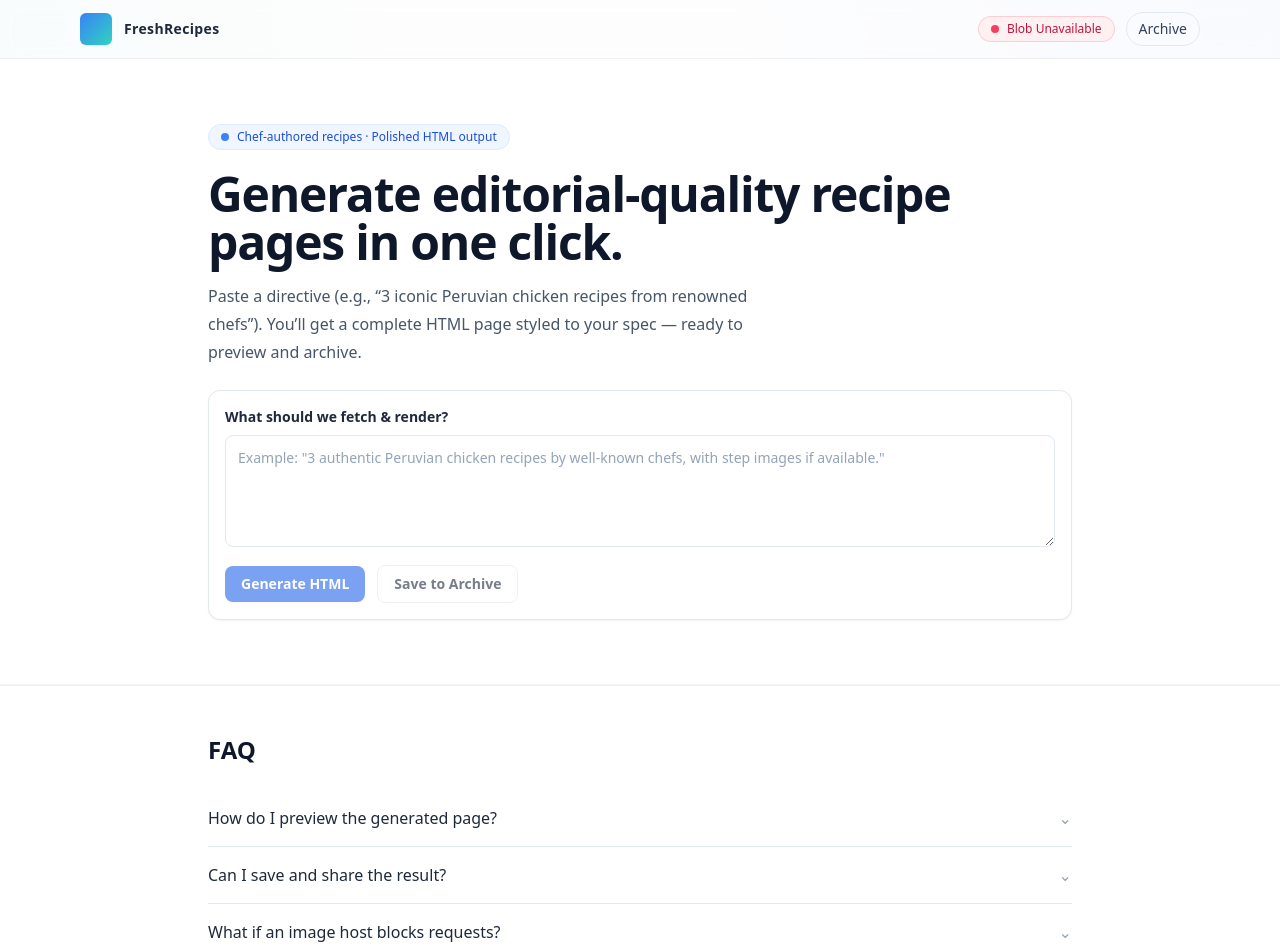
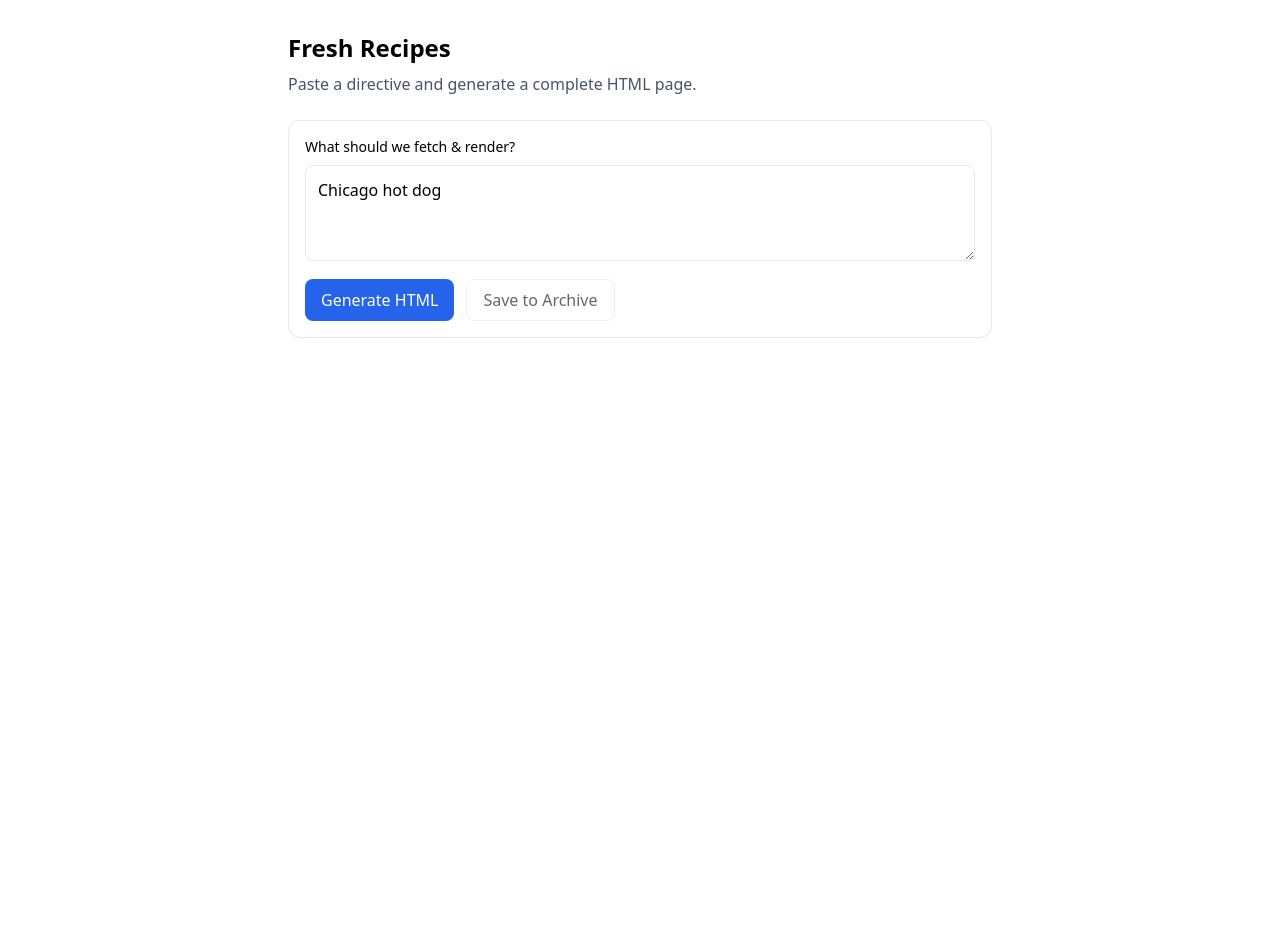
Before and after one commit to Apttyman/freshrecipes, a Next.js app: page / in a window 1280 px wide. Shown: the top 952 px of the page. After the commit the page ends 800 px from the top, so only its background shows below. Built offline with nearby package versions, Linux system fonts and the light colour scheme.

Commit message:
Update page.tsx

```diff
--- a/app/page.tsx
+++ b/app/page.tsx
@@ -1,83 +1,35 @@
 // app/page.tsx
 "use client";
 
-import { useEffect, useMemo, useState } from "react";
-
-type Health = { ok: boolean; count?: number } | null;
+import { useState } from "react";
 
 export default function Home() {
-  const [instruction, setInstruction] = useState("");
+  const [prompt, setPrompt] = useState("Chicago hot dog");
   const [loading, setLoading] = useState(false);
-  const [saving, setSaving] = useState(false);
-  const [html, setHtml] = useState<string>("");
-  const [health, setHealth] = useState<Health>(null);
-  const [error, setError] = useState<string>("");
-
-  useEffect(() => {
-    (async () => {
-      try {
-        const res = await fetch("/api/blob-health", { cache: "no-store" });
-        if (res.ok) setHealth(await res.json());
-        else setHealth({ ok: false });
-      } catch {
-        setHealth({ ok: false });
-      }
-    })();
-  }, []);
-
-  const badge = useMemo(() => {
-    if (!health) return null;
-    return (
-      <span
-        className={`inline-flex items-center gap-2 rounded-full px-3 py-1 text-xs font-medium ${
-          health.ok
-            ? "bg-emerald-50 text-emerald-700 ring-1 ring-emerald-200"
-            : "bg-rose-50 text-rose-700 ring-1 ring-rose-200"
-        }`}
-        title={health.ok ? "Blob accessible" : "Blob unavailable"}
-      >
-        <span
-          className={`h-2 w-2 rounded-full ${
-            health.ok ? "bg-emerald-500" : "bg-rose-500"
-          }`}
-        />
-        Blob {health.ok ? "Healthy" : "Unavailable"}
-        {typeof health.count === "number" && (
-          <span className="opacity-70">· {health.count}</span>
-        )}
-      </span>
-    );
-  }, [health]);
-
-  function extractImageUrls(docHtml: string): string[] {
-    const urls = new Set<string>();
-    const re = /<img[^>]*\bsrc=(['"]?)(https?:\/\/[^'">\s)]+)\1/gi;
-    let m: RegExpExecArray | null;
-    while ((m = re.exec(docHtml))) urls.add(m[2]);
-    return [...urls];
-  }
+  const [error, setError] = useState<string | null>(null);
+  const [html, setHtml] = useState<string | null>(null);
+  const [slug, setSlug] = useState<string | null>(null);
 
   async function onGenerate() {
-    setError("");
     setLoading(true);
-    setHtml("");
+    setError(null);
+    setHtml(null);
+    setSlug(null);
     try {
-      const res = await fetch("/api/generate", {
+      const r = await fetch("/api/generate", {
         method: "POST",
-        headers: { "content-type": "application/json" },
-        body: JSON.stringify({ instruction }),
+        headers: { "Content-Type": "application/json" },
+        body: JSON.stringify({ prompt }),
       });
-      const txt = await res.text();
-      if (!res.ok) throw new Error(txt || "Generate failed");
-
-      setHtml(txt);
-
-      // Preview in a new tab
-      const blob = new Blob([txt], { type: "text/html;charset=utf-8" });
-      const url = URL.createObjectURL(blob);
-      window.open(url, "_blank", "noopener,noreferrer");
+      const data = await r.json();
+      if (!r.ok) {
+        setError(data?.error || `HTTP ${r.status}`);
+        return;
+      }
+      setHtml(data?.html || "");
+      setSlug(data?.slug || "");
     } catch (e: any) {
-      setError(e?.message || "Generate failed");
+      setError(String(e?.message || e || "Request failed"));
     } finally {
       setLoading(false);
     }
@@ -85,165 +37,74 @@ export default function Home() {
 
   async function onSave() {
     if (!html) return;
-    setSaving(true);
-    setError("");
     try {
-      const images = extractImageUrls(html);
-      const res = await fetch("/api/save", {
+      const r = await fetch("/api/save", {
         method: "POST",
-        headers: { "content-type": "application/json" },
-        // include query so archive can show description
-        body: JSON.stringify({ html, images, query: instruction }),
+        headers: { "Content-Type": "application/json" },
+        body: JSON.stringify({ html, slug }),
       });
-      const data = await res.json().catch(() => ({}));
-      if (!res.ok) throw new Error(data?.error || "Save failed");
-      if (data?.url) window.open(data.url, "_blank", "noopener,noreferrer");
+      const data = await r.json();
+      if (!r.ok) {
+        alert(data?.error || `Save failed: HTTP ${r.status}`);
+        return;
+      }
+      // Expecting { urlHtml, urlJson? } from your /api/save
+      if (data?.urlHtml) window.location.href = data.urlHtml;
     } catch (e: any) {
-      setError(e?.message || "Save failed");
-    } finally {
-      setSaving(false);
+      alert(String(e?.message || e || "Save failed"));
     }
   }
 
   return (
-    <div className="min-h-dvh bg-[radial-gradient(1200px_800px_at_110%_-10%,rgba(46,91,255,.08),transparent_60%),radial-gradient(900px_700px_at_-10%_0%,rgba(20,184,166,.06),transparent_60%),linear-gradient(#fafbfc,#f7f8fb)]">
-      {/* Top bar */}
-      <header className="relative z-10 border-b border-black/5 bg-white/80 backdrop-blur supports-[backdrop-filter]:bg-white/60">
-        <div className="mx-auto flex max-w-6xl items-center justify-between gap-4 px-4 py-3">
-          <div className="flex items-center gap-3">
-            <div className="h-8 w-8 rounded-md bg-gradient-to-br from-blue-500 to-teal-400 shadow-sm" />
-            <span className="text-sm font-semibold tracking-wide text-slate-800">
-              FreshRecipes
-            </span>
-          </div>
-          <div className="flex items-center gap-3">
-            {badge}
-            <a
-              href="/archive"
-              className="rounded-full border border-slate-200 px-3 py-1.5 text-sm font-medium text-slate-700 hover:bg-slate-50"
-            >
-              Archive
-            </a>
-          </div>
-        </div>
-      </header>
-
-      {/* Hero + Generator only */}
-      <section className="relative overflow-hidden border-b border-black/5 bg-white">
-        <div className="mx-auto max-w-4xl px-4 py-12 md:py-16">
-          <div className="mb-3 inline-flex items-center gap-2 rounded-full border border-blue-100 bg-blue-50 px-3 py-1 text-xs font-medium text-blue-700">
-            <span className="h-2 w-2 rounded-full bg-blue-500" />
-            Chef-authored recipes · Polished HTML output
-          </div>
-          <h1 className="mt-2 text-4xl font-extrabold tracking-tight text-slate-900 md:text-5xl">
-            Generate editorial-quality recipe pages in one click.
-          </h1>
-          <p className="mt-4 max-w-prose text-base leading-7 text-slate-600">
-            Paste a directive (e.g., “3 iconic Peruvian chicken recipes from
-            renowned chefs”). You’ll get a complete HTML page styled to your
-            spec — ready to preview and archive.
+    <main className="mx-auto max-w-3xl p-4 sm:p-8">
+      <h1 className="text-2xl font-semibold mb-2">Fresh Recipes</h1>
+      <p className="text-slate-600 mb-6">
+        Paste a directive and generate a complete HTML page.
       </p>
 
-          {/* Generator form */}
-          <div className="mt-6 rounded-xl border border-slate-200 bg-white p-4 shadow-sm">
-            <label
-              htmlFor="instruction"
-              className="mb-2 block text-sm font-semibold text-slate-800"
-            >
+      <div className="rounded-xl border p-4 mb-4">
+        <label className="block text-sm font-medium mb-2">
           What should we fetch &amp; render?
         </label>
         <textarea
-              id="instruction"
-              value={instruction}
-              onChange={(e) => setInstruction(e.target.value)}
-              placeholder='Example: "3 authentic Peruvian chicken recipes by well-known chefs, with step images if available."'
-              className="h-28 w-full resize-vertical rounded-lg border border-slate-200 bg-white p-3 text-sm text-slate-900 outline-none ring-0 placeholder:text-slate-400 focus:border-blue-300 focus:ring-2 focus:ring-blue-200"
+          className="w-full rounded-lg border p-3 min-h-[96px] text-base"
+          value={prompt}
+          onChange={(e) => setPrompt(e.target.value)}
+          placeholder="e.g., 3 iconic Peruvian chicken recipes"
         />
-            <div className="mt-3 flex flex-wrap items-center gap-3">
+        <div className="mt-3 flex gap-3">
           <button
             onClick={onGenerate}
-                disabled={loading || !instruction.trim()}
-                className="inline-flex items-center justify-center rounded-lg bg-blue-600 px-4 py-2 text-sm font-semibold text-white shadow-sm hover:bg-blue-700 disabled:cursor-not-allowed disabled:opacity-60"
+            disabled={loading}
+            className="rounded-lg bg-blue-600 text-white px-4 py-2 disabled:opacity-60"
           >
             {loading ? "Generating…" : "Generate HTML"}
           </button>
           <button
             onClick={onSave}
-                disabled={saving || !html}
-                className="inline-flex items-center justify-center rounded-lg border border-slate-200 bg-white px-4 py-2 text-sm font-semibold text-slate-800 hover:bg-slate-50 disabled:cursor-not-allowed disabled:opacity-60"
+            disabled={!html}
+            className="rounded-lg border px-4 py-2 disabled:opacity-60"
           >
-                {saving ? "Saving…" : "Save to Archive"}
+            Save to Archive
           </button>
+        </div>
+
         {error && (
-                <span className="text-sm font-medium text-rose-600">{error}</span>
+          <p className="mt-3 text-sm text-red-600">
+            {JSON.stringify({ error })}
+          </p>
+        )}
+        {html && (
+          <details className="mt-4">
+            <summary className="cursor-pointer select-none">Preview (inline)</summary>
+            <iframe
+              title="preview"
+              className="mt-2 w-full h-[70vh] rounded-lg border"
+              srcDoc={html}
+            />
+          </details>
         )}
       </div>
-          </div>
-        </div>
-      </section>
-
-      {/* FAQ only (kept) */}
-      <section className="border-t border-black/5 bg-white">
-        <div className="mx-auto max-w-4xl px-4 py-12">
-          <h2 className="text-2xl font-bold text-slate-900">FAQ</h2>
-          <div className="mt-6 divide-y divide-slate-200">
-            <details className="group py-4">
-              <summary className="flex cursor-pointer list-none items-center justify-between text-slate-800">
-                How do I preview the generated page?
-                <span className="text-slate-400 group-open:rotate-180">⌄</span>
-              </summary>
-              <p className="mt-2 text-sm text-slate-600">
-                After you click <em>Generate HTML</em>, a new tab opens with the
-                full page. You can then save it to the Archive.
-              </p>
-            </details>
-            <details className="group py-4">
-              <summary className="flex cursor-pointer list-none items-center justify-between text-slate-800">
-                Can I save and share the result?
-                <span className="text-slate-400 group-open:rotate-180">⌄</span>
-              </summary>
-              <p className="mt-2 text-sm text-slate-600">
-                Yes. Use <em>Save to Archive</em> — you’ll get a public Blob URL
-                you can share.
-              </p>
-            </details>
-            <details className="group py-4">
-              <summary className="flex cursor-pointer list-none items-center justify-between text-slate-800">
-                What if an image host blocks requests?
-                <span className="text-slate-400 group-open:rotate-180">⌄</span>
-              </summary>
-              <p className="mt-2 text-sm text-slate-600">
-                Images are proxied via <code>/api/img</code> for reliability. In
-                the archive, images can be re-hosted to Blob for permanence.
-              </p>
-            </details>
-          </div>
-        </div>
-      </section>
-
-      <footer className="border-t border-black/5 bg-white">
-        <div className="mx-auto flex max-w-6xl flex-col items-center justify-between gap-3 px-4 py-8 text-center md:flex-row md:text-left">
-          <p className="text-sm text-slate-500">
-            © {new Date().getFullYear()} FreshRecipes. All rights reserved.
-          </p>
-          <nav className="flex items-center gap-4 text-sm">
-            <a
-              className="text-slate-500 hover:text-slate-700"
-              href="/archive"
-              aria-label="Open archive"
-            >
-              Archive
-            </a>
-            <a
-              className="text-slate-500 hover:text-slate-700"
-              href="/api/health"
-              aria-label="Health check"
-            >
-              Health
-            </a>
-          </nav>
-        </div>
-      </footer>
-    </div>
+    </main>
   );
 }
```
Lines whose indentation alone changed are shown as unchanged.
